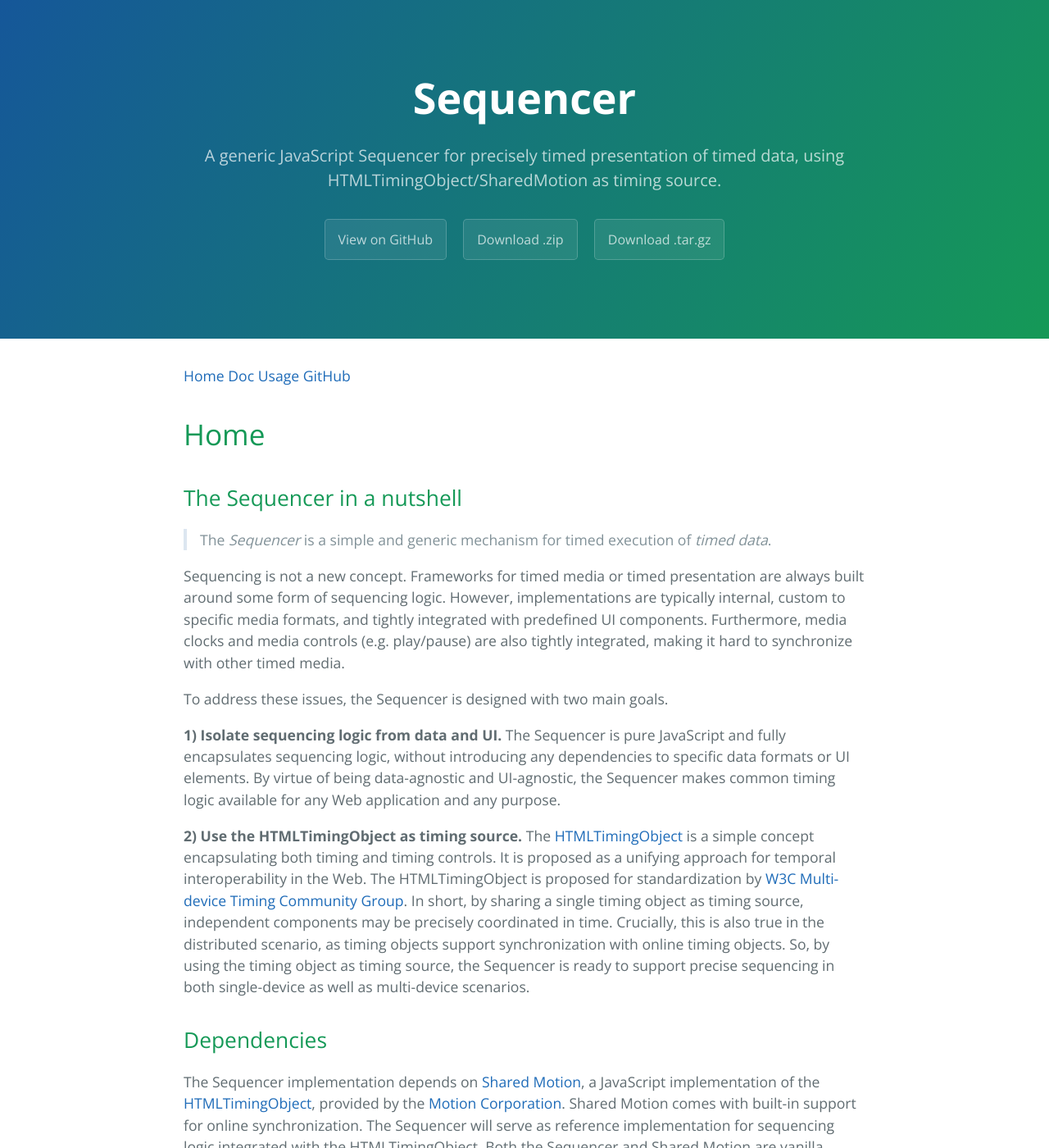
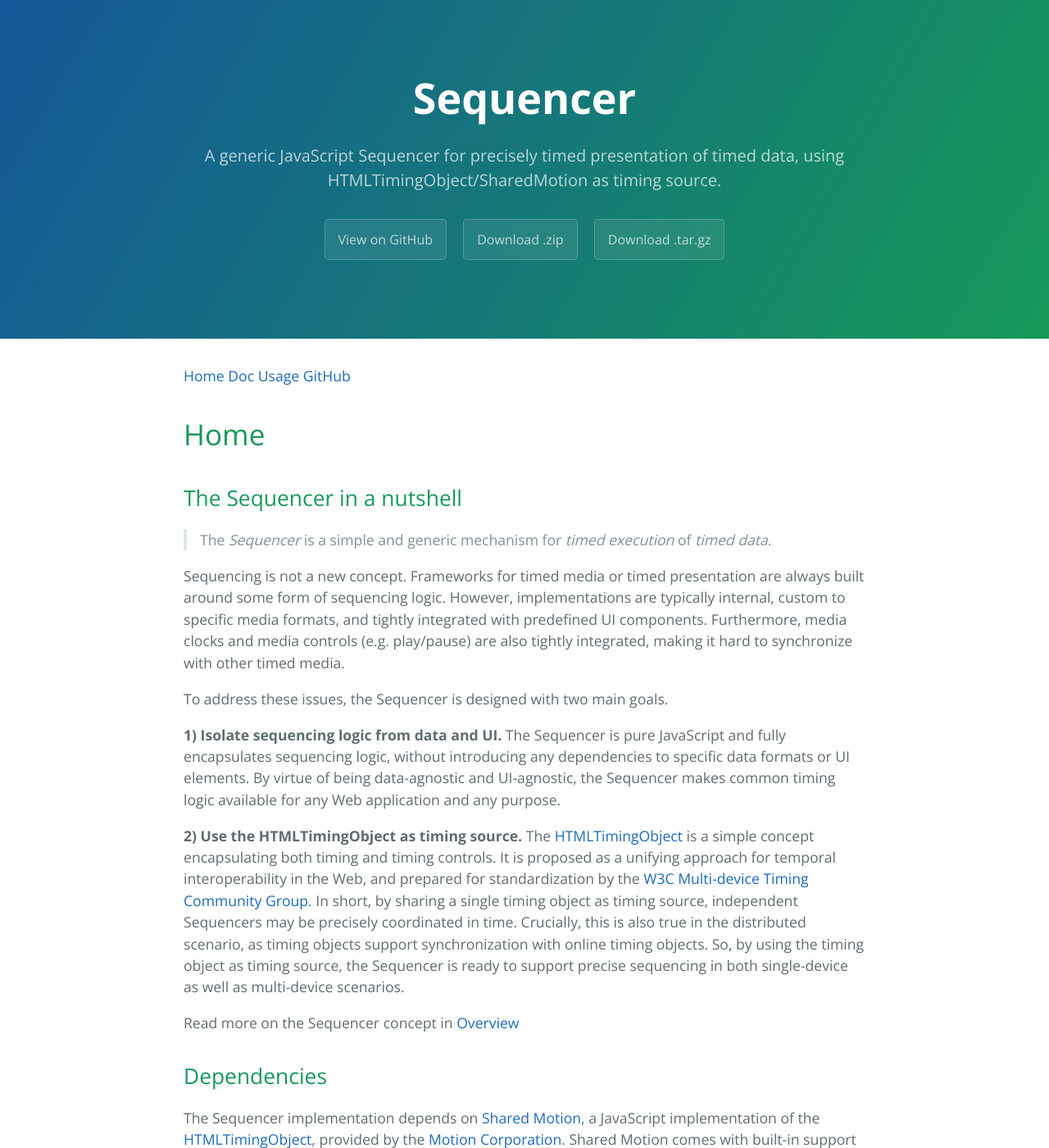
Before and after one commit to webtiming/sequencer, a Jekyll site: the page built from index.md, in a window 1280 px wide and 1400 px high. Shown: the whole window at 82% size. Built offline with Jekyll 4.4.1, drawn with Linux system fonts in a browser that asks for light colours; Markdown is read by kramdown in place of the engine named in the settings.

Commit message:
corrected minor things

```diff
--- a/index.md
+++ b/index.md
@@ -13,7 +13,7 @@ demojs: index
 
 ## The Sequencer in a nutshell
 
-> The *Sequencer* is a simple and generic mechanism for timed execution of *timed data*.
+> The *Sequencer* is a simple and generic mechanism for *timed execution* of *timed data*.
 
 Sequencing is not a new concept. Frameworks for timed media or timed presentation are always built around some form of sequencing logic. However, implementations are typically internal, custom to specific media formats, and tightly integrated with predefined UI components. Furthermore, media clocks and media controls (e.g. play/pause) are also tightly integrated, making it hard to synchronize with other timed media.
 
@@ -23,7 +23,9 @@ To address these issues, the Sequencer is designed with two main goals.
 The Sequencer is pure JavaScript and fully encapsulates sequencing logic, without introducing any dependencies to specific data formats or UI elements. By virtue of being data-agnostic and UI-agnostic, the Sequencer makes common timing logic available for any Web application and any purpose.
 
 **2) Use the HTMLTimingObject as timing source.**
-The [HTMLTimingObject](http://webtiming.github.io/timingobject) is a simple concept encapsulating both timing and timing controls. It is proposed as a unifying approach for temporal interoperability in the Web. The HTMLTimingObject is proposed for standardization by [W3C Multi-device Timing Community Group](https://www.w3.org/community/webtiming/). In short, by sharing a single timing object as timing source, independent components may be precisely coordinated in time. Crucially, this is also true in the distributed scenario, as timing objects support synchronization with online timing objects. So, by using the timing object as timing source, the Sequencer is ready to support precise sequencing in both single-device as well as multi-device scenarios.
+The [HTMLTimingObject](http://webtiming.github.io/timingobject) is a simple concept encapsulating both timing and timing controls. It is proposed as a unifying approach for temporal interoperability in the Web, and prepared for standardization by the [W3C Multi-device Timing Community Group](https://www.w3.org/community/webtiming/). In short, by sharing a single timing object as timing source, independent Sequencers may be precisely coordinated in time. Crucially, this is also true in the distributed scenario, as timing objects support synchronization with online timing objects. So, by using the timing object as timing source, the Sequencer is ready to support precise sequencing in both single-device as well as multi-device scenarios.
+
+Read more on the Sequencer concept in [Overview](overview.html)
 
 ## Dependencies
 The Sequencer implementation depends on [Shared Motion](http://motioncorporation.com), a JavaScript implementation of the [HTMLTimingObject](http://webtiming.github.io/timingobject), provided by the [Motion Corporation](http://motioncorporation.com). Shared Motion comes with built-in support for online synchronization. The Sequencer will serve as reference implementation for sequencing logic integrated with the HTMLTimingObject. Both the Sequencer and Shared Motion are vanilla JavaScript and should run in every modern Web browser.
```
Also changed, not shown: overview.md (renamed from project.md, +2 -2 lines).
